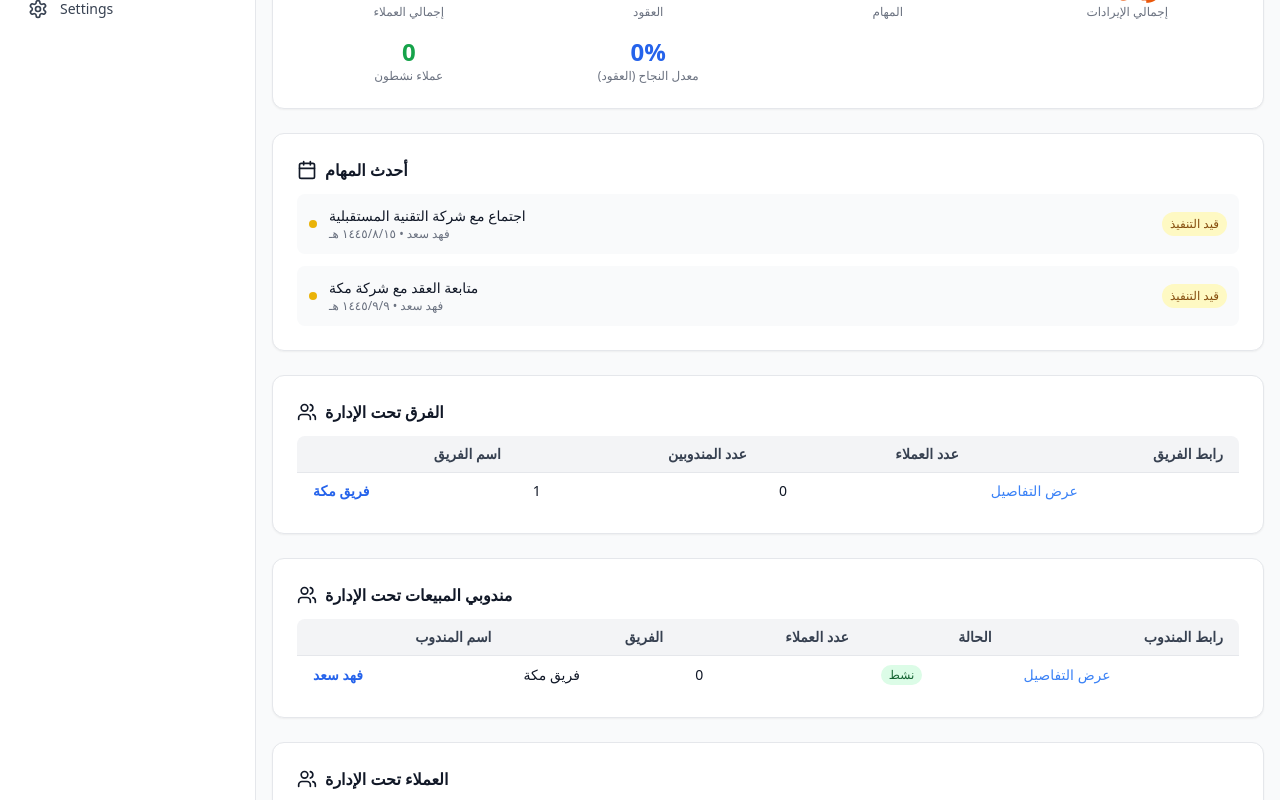
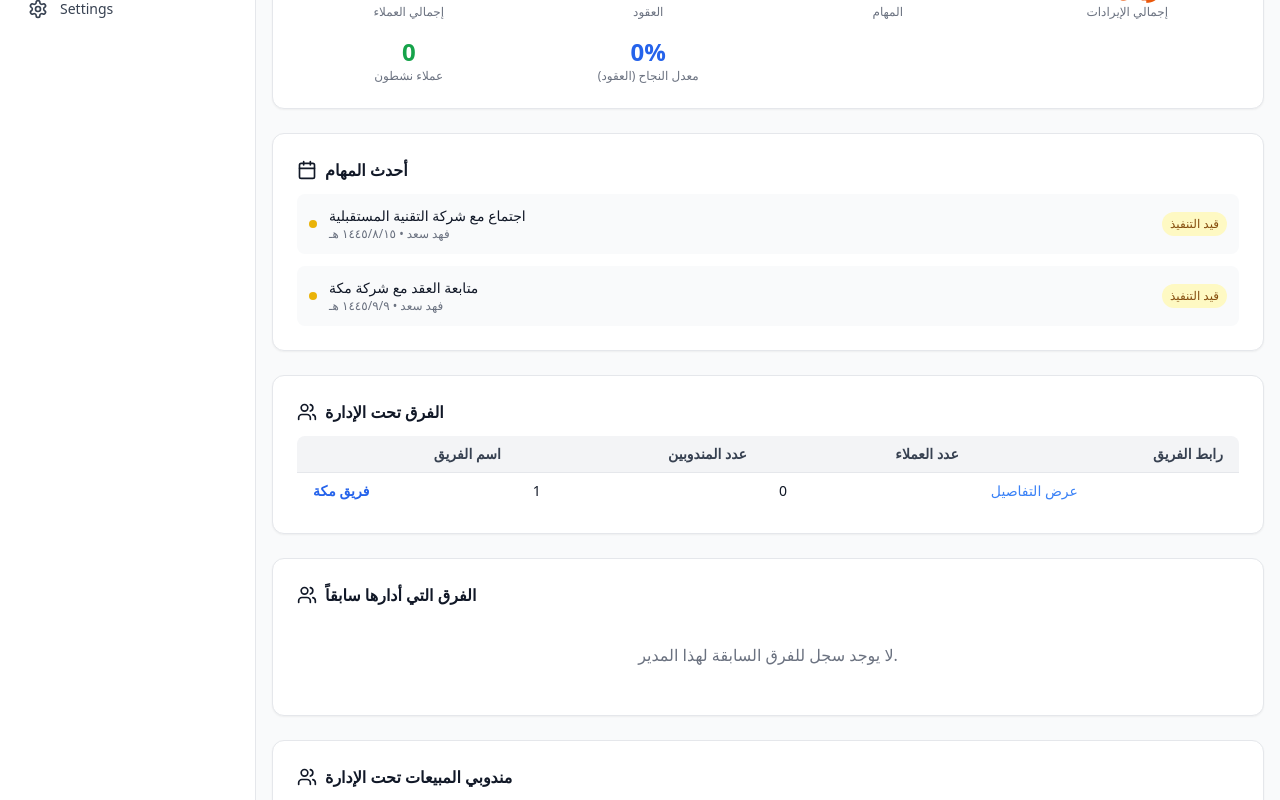
Before and after one commit to isamch/IC-CRM-Pro, a React (Vite) app: page /sales-managers/13 in a window 1280 px wide. Shown: the part 424-1224 px from the top of the page. Built offline with nearby package versions, Linux system fonts and the light colour scheme; sample sign-in values are in the browser's storage.

Commit message:
fix dash

```diff
--- a/src/pages/SalesManagerDetails.tsx
+++ b/src/pages/SalesManagerDetails.tsx
@@ -48,9 +48,12 @@ export const SalesManagerDetails: React.FC = () => {
   const recentTasks = managerTasks.slice(0, 5);
 
   // --- Teams Table ---
-  const teamsTable = currentTeams.length > 0 && (
+  const teamsTable = (
     <Card className="bg-white dark:bg-gray-900 border border-gray-200 dark:border-gray-800 shadow-md dark:shadow-none p-6 rounded-2xl">
       <h3 className="text-base font-semibold text-gray-900 dark:text-white mb-3 flex items-center gap-2"><Users className="w-5 h-5" /> الفرق تحت الإدارة</h3>
+      {currentTeams.length === 0 ? (
+        <div className="text-center text-gray-500 dark:text-gray-400 py-6">لا يوجد فرق يديرها هذا المدير حالياً.</div>
+      ) : (
         <div className="overflow-x-auto">
           <table className="min-w-full divide-y divide-gray-200 dark:divide-gray-800 text-sm rounded-lg overflow-hidden bg-white dark:bg-gray-900">
             <thead className="bg-gray-100 dark:bg-gray-800 border-b border-gray-200 dark:border-gray-700">
@@ -81,6 +84,29 @@ export const SalesManagerDetails: React.FC = () => {
             </tbody>
           </table>
         </div>
+      )}
+    </Card>
+  );
+
+  // --- Previous Teams Section ---
+  const previousTeamsSection = manager.previousTeams && manager.previousTeams.length > 0 ? (
+    <Card className="bg-white dark:bg-gray-900 border border-gray-200 dark:border-gray-800 shadow-md dark:shadow-none p-6 rounded-2xl">
+      <h3 className="text-base font-semibold text-gray-900 dark:text-white mb-3 flex items-center gap-2"><Users className="w-5 h-5" /> الفرق التي أدارها سابقاً</h3>
+      <div className="flex flex-wrap gap-3">
+        {manager.previousTeams.map(teamId => {
+          const team = mockTeams.find(t => t.id === teamId);
+          return team ? (
+            <Link key={team.id} to={`/teams/${team.id}`} className="text-blue-600 dark:text-blue-300 hover:underline font-medium">
+              {team.name}
+            </Link>
+          ) : null;
+        })}
+      </div>
+    </Card>
+  ) : (
+    <Card className="bg-white dark:bg-gray-900 border border-gray-200 dark:border-gray-800 shadow-md dark:shadow-none p-6 rounded-2xl">
+      <h3 className="text-base font-semibold text-gray-900 dark:text-white mb-3 flex items-center gap-2"><Users className="w-5 h-5" /> الفرق التي أدارها سابقاً</h3>
+      <div className="text-center text-gray-500 dark:text-gray-400 py-6">لا يوجد سجل للفرق السابقة لهذا المدير.</div>
     </Card>
   );
 
@@ -278,6 +304,7 @@ export const SalesManagerDetails: React.FC = () => {
         )}
       </Card>
       {teamsTable}
+      {previousTeamsSection}
       {repsTable}
       {clientsTable}
     </div>
--- a/src/pages/Users.tsx
+++ b/src/pages/Users.tsx
@@ -194,8 +194,8 @@ export const Users: React.FC = () => {
     if (currentUser?.id === user.id) return false; // لا يمكن التعديل على نفسه
     if (currentUser?.role === 'admin') return true;
     if (currentUser?.role === 'sales_manager') {
-      // يمكن لمدير المبيعات التعديل فقط على أعضاء فريقه
-      return user.teamId === currentUser.teamId && user.role === 'sales_representative';
+      // يمكن لمدير المبيعات التعديل فقط على أعضاء فريقه (مندوبي المبيعات)
+      return user.role === 'sales_representative' && user.teamId === currentUser.teamId;
     }
     return false;
   };
```
Lines whose indentation alone changed are shown as unchanged.
